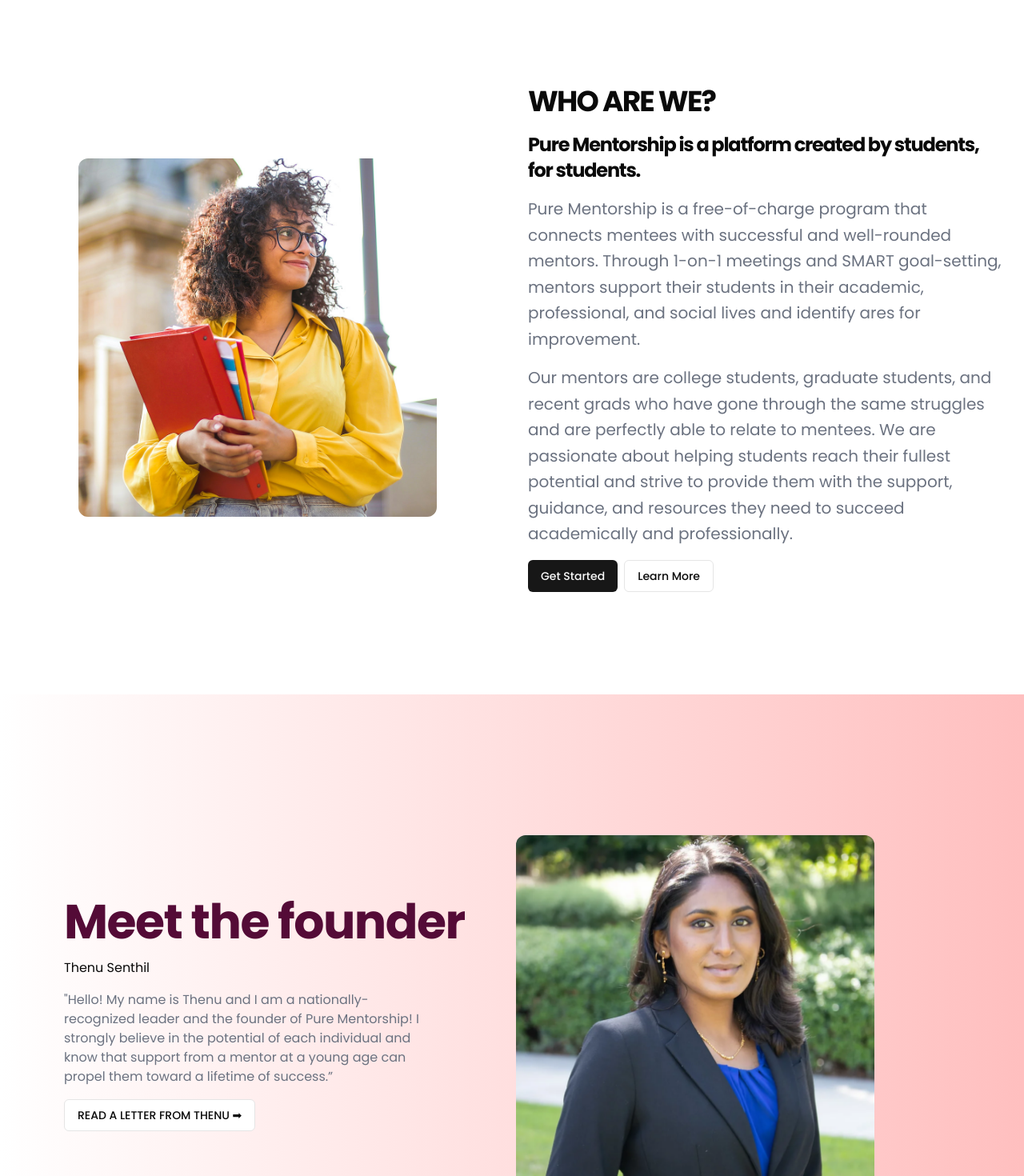
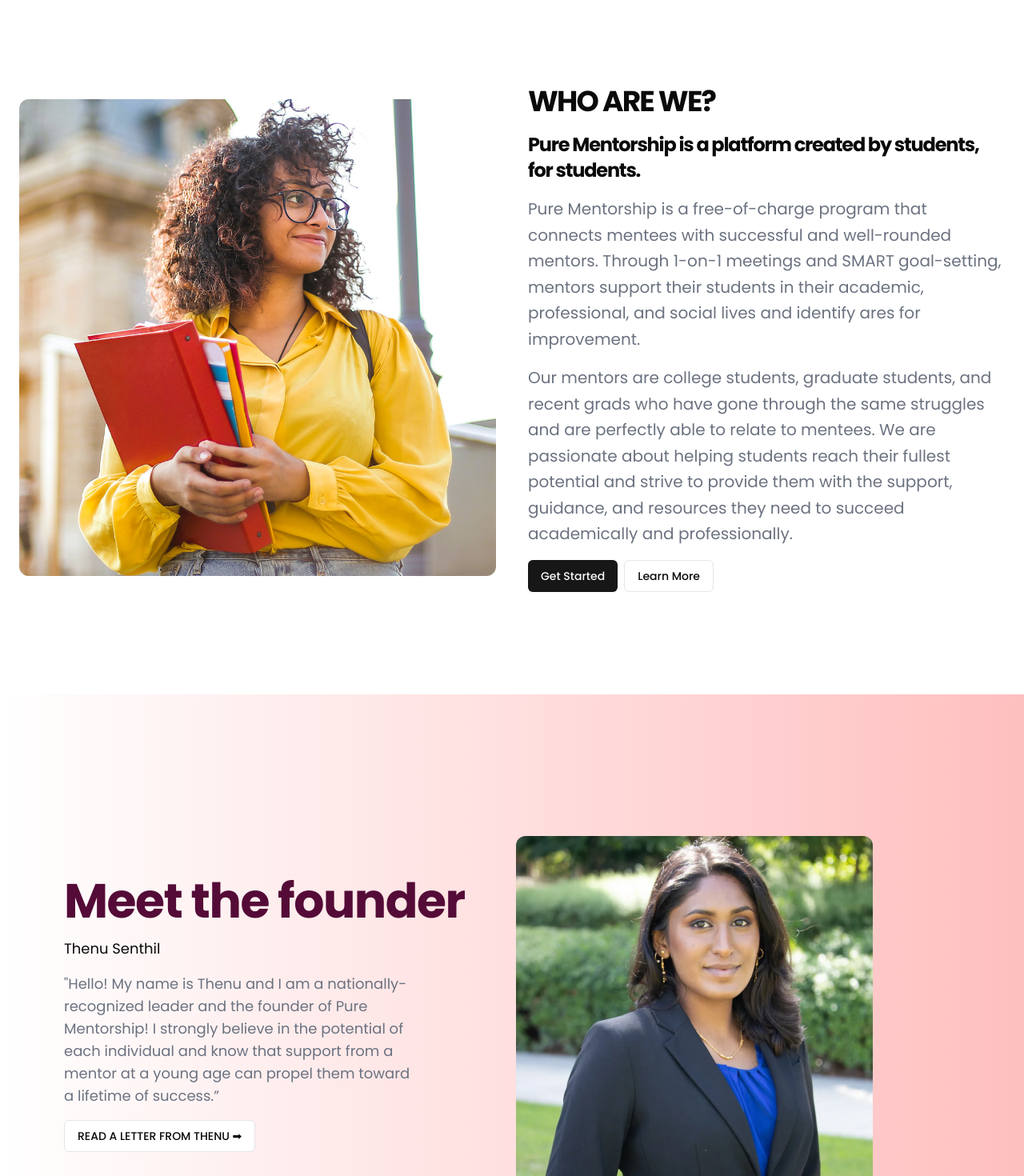
Before and after one commit to purementorship/purementorship, a React (Vite) app: page /Blog in a window 1280 px wide. Shown: the part 920-2390 px from the top of the page at 80% size. Built offline with nearby package versions, Linux system fonts and the light colour scheme.

Commit message:
AboutUs fix

```diff
--- a/src/routes/AboutUs.jsx
+++ b/src/routes/AboutUs.jsx
@@ -53,7 +53,7 @@
         <div className="container grid items-center gap-6 px-4 md:px-6 lg:grid-cols-2 lg:gap-10">
           <img
             alt="Image"
-            className="mx-auto aspect-square w-full max-w-md overflow-hidden rounded-xl object-cover"
+            className="mx-auto aspect-square w-full max-w-max overflow-hidden rounded-xl object-cover"
             height={550}
             src="./src/assets/happy-student.jpg"
             width={550}
@@ -91,7 +91,7 @@
       {/* MEET THE FOUNDER  */}
       <div className="flex w-full min-h-[100dvh] items-center justify-center bg-gradient-to-r from-white to-[#ff0000]/25 dark:from-gray-950 dark:to-[#ff0000]/25">
         <div className="container mx-auto flex max-w-6xl flex-col-reverse items-center gap-12 px-4 md:flex-row md:gap-16">
-          <div className="flex flex-col items-start gap-4">
+          <div className="flex flex-col items-start pb-9 md:pb-0 text-md md:text-lg w-full max-w-max gap-4">
             <h1 className="text-4xl font-bold text-pmpurple tracking-tight md:text-5xl lg:text-6xl">
               Meet the founder
             </h1>
@@ -108,7 +108,7 @@
           </div>
           <img
             alt="Hero Image"
-            className="aspect-square w-full max-w-md overflow-hidden rounded-xl object-cover"
+            className="aspect-square flex-auto w-11/12 max-w-max overflow-hidden rounded-xl object-cover"
             height={550}
             src="./src/assets/FounderHeadshot.png"
             width={550}
```
